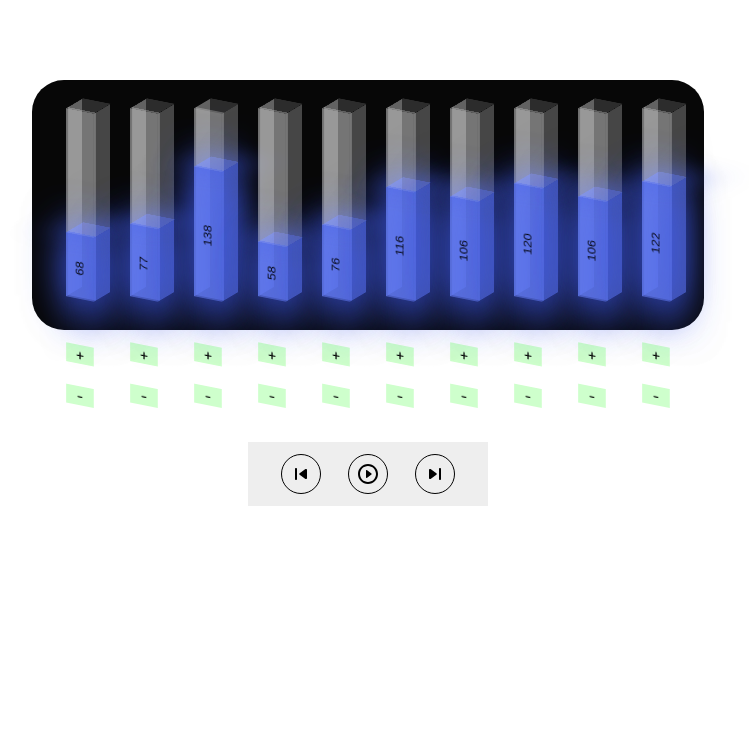
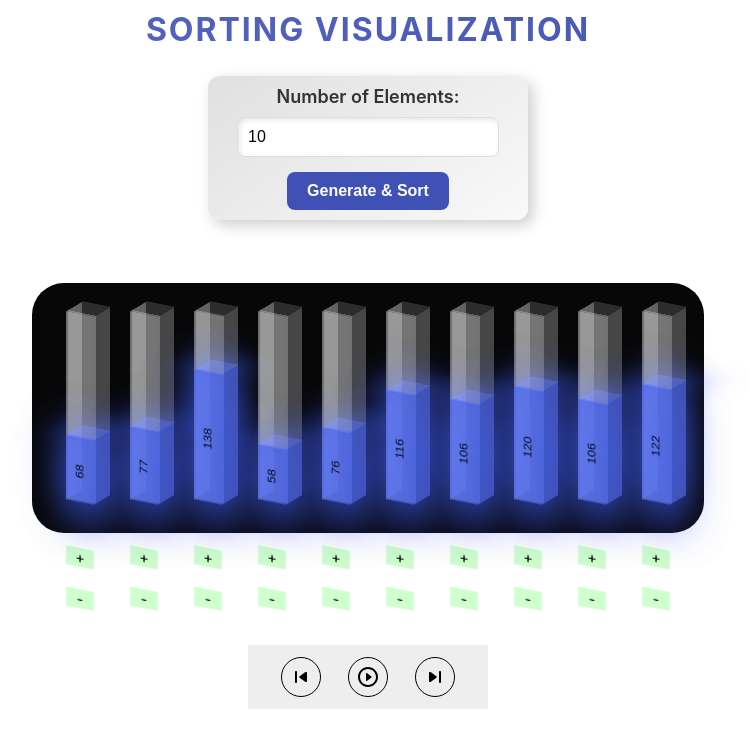
Before and after one commit to mishra-naveen-dev/Sorting_Visualization, a React (Create React App) app: page / in a window 1280 px wide. Shown: the top 748 px of the page, without its empty margins (272-1021 px from the left). Built offline with nearby package versions, Linux system fonts and the light colour scheme.

Commit message:
input function added

```diff
--- a/src/App.css
+++ b/src/App.css
@@ -1,5 +1,18 @@
 .App {
   text-align: center;
+}
+.heading {
+  font-size: 2em;
+  color: #3f51b5;
+  text-align: center;
+  margin-top: 10px;
+  font-weight: bold;
+  text-transform: uppercase;
+  letter-spacing: 2px;
+  background: linear-gradient(to right, #5c6bc0, #3f51b5);
+  -webkit-background-clip: text;
+  color: transparent;
+  padding-bottom: 6px;
 }
 
 .frame {
@@ -10,7 +23,7 @@
 }
 
 .container {
-  margin: 5em 0;
+  margin: 3em 0;
   margin-bottom: 2em;
   display: flex;
   justify-content: center;
@@ -57,7 +70,7 @@
   align-items: center; /* Center buttons vertically */
 }
 
-.control-pannel {
+.control-panel {
   display: flex;
   justify-content: center;
   align-items: center;
@@ -66,3 +79,62 @@
 
 .panel {
 }
+
+.input-panel {
+  display: flex;
+  flex-direction: column;
+  align-items: center;
+  justify-content: center;
+  padding: 10px;
+  background: linear-gradient(145deg, #e0e0e0, #f9f9f9);
+  border-radius: 12px;
+  box-shadow: 5px 5px 15px rgba(0, 0, 0, 0.2);
+  width: 300px;
+  margin: 15px auto;
+}
+
+.input-panel label {
+  font-size: 18px;
+  font-weight: 600;
+  color: #333;
+  margin-bottom: 10px;
+}
+
+.input-panel input[type="number"] {
+  padding: 10px;
+  font-size: 16px;
+  width: 80%;
+  border-radius: 8px;
+  border: 1px solid #ddd;
+  outline: none;
+  box-shadow: inset 2px 2px 5px rgba(0, 0, 0, 0.1);
+  transition: all 0.3s ease;
+  margin-bottom: 15px;
+}
+
+.input-panel input[type="number"]:focus {
+  border-color: #3f51b5;
+  box-shadow: inset 2px 2px 10px rgba(63, 81, 181, 0.2);
+}
+
+.input-panel button {
+  padding: 10px 20px;
+  font-size: 16px;
+  font-weight: bold;
+  color: #fff;
+  background-color: #3f51b5;
+  border: none;
+  border-radius: 8px;
+  cursor: pointer;
+  transition: background-color 0.3s ease, box-shadow 0.3s ease;
+}
+
+.input-panel button:hover {
+  background-color: #5c6bc0;
+  box-shadow: 2px 2px 10px rgba(63, 81, 181, 0.3);
+}
+
+.input-panel button:focus {
+  outline: none;
+  box-shadow: 0 0 0 4px rgba(63, 81, 181, 0.4);
+}
--- a/src/App.js
+++ b/src/App.js
@@ -18,25 +18,43 @@ class App extends Component {
     colorKey: [], // stores color information for each array element
     colorSteps: [], // stores the color changes during sorting
     currentStep: 0, // keeps track of the current step of the sorting process
-    count: 10, // number of elements in the array
+    count: 10, // default number of elements
     delay: 10, // delay between each step in milliseconds
     algorithm: "Bubble Sort", // selected sorting algorithm
     timeouts: [], // stores timeouts for each step of the animation
+    userCount: 10, // to store user input for the number of elements
   };
 
   ALGORITHM = {
     'Bubble Sort': BubbleSort,
   }
 
+  // This method runs when the component is mounted
   componentDidMount() {
     this.generateRandomArray();
   }
 
+  // Handle change of user input for the number of elements
+  handleInputChange = (event) => {
+    this.setState({
+      userCount: parseInt(event.target.value) || 0, // handle non-numeric input gracefully
+    });
+  };
+
+  // Handle button click to start sorting based on user input
+  handleSortClick = () => {
+    this.setState({ count: this.state.userCount }, () => {
+      this.generateRandomArray();
+    });
+  };
+
+  // Generates steps for the sorting process
   generateSteps = () => {
     let array = this.state.array.slice();
     let steps = this.state.arraSteps.slice();
     let colorSteps = this.state.colorSteps.slice();
 
+    // Use the selected algorithm to generate sorting steps
     this.ALGORITHM[this.state.algorithm](array, 0, steps, colorSteps);
 
     this.setState({
@@ -45,11 +63,13 @@ class App extends Component {
     });
   };
 
+  // Clears all timeouts
   clearTimeouts = () => {
     this.state.timeouts.forEach((timeout) => clearTimeout(timeout));
     this.setState({ timeouts: [] });
   };
 
+  // Resets the color keys to default (gray or uncolored)
   clearColorKey = () => {
     let blankKey = new Array(this.state.count).fill(0);
     this.setState({
@@ -58,10 +78,12 @@ class App extends Component {
     });
   };
 
+  // Generates a random number between min and max
   generateRandomNumber = (min, max) => {
     return Math.floor(Math.random() * (max - min) + min);
   };
 
+  // Generates a random array and sets initial steps
   generateRandomArray = () => {
     this.clearTimeouts();
     this.clearColorKey();
@@ -79,11 +101,12 @@ class App extends Component {
         currentStep: 0,
       },
       () => {
-        this.generateSteps();
+        this.generateSteps(); // Generate sorting steps after setting the array
       }
     );
   };
 
+  // Updates the array based on user input and regenerates steps
   changeArray = (index, value) => {
     let arr = this.state.array;
     arr[index] = value;
@@ -99,30 +122,31 @@ class App extends Component {
     );
   };
 
-  // Update previousStep method
+  // Go to the previous step of the sorting process
   previousStep = () => {
     let currentStep = this.state.currentStep;
     if (currentStep === 0) return;
     currentStep -= 1;
-    this.setState({
+    this.setStep({
       currentStep: currentStep,
-      array: this.state.arraSteps[currentStep],
+      array: this.state.arraySteps[currentStep],
       colorKey: this.state.colorSteps[currentStep]
     });
   };
 
-  // Update nextStep method
+  // Go to the next step of the sorting process
   nextStep = () => {
     let currentStep = this.state.currentStep;
-    if (currentStep >= this.state.arraSteps.length - 1) return;
+    if (currentStep >= this.state.arraySteps.length - 1) return;
     currentStep += 1;
     this.setState({
       currentStep: currentStep,
-      array: this.state.arraSteps[currentStep],
+      array: this.state.arraySteps[currentStep],
       colorKey: this.state.colorSteps[currentStep]
     });
   };
 
+  // Starts the sorting animation
   start = () => {
     let steps = this.state.arraSteps;
     let colorSteps = this.state.colorSteps;
@@ -132,13 +156,14 @@ class App extends Component {
     let timeouts = [];
     let i = 0;
 
+    // Loop through steps and set timeouts for each step
     while (i < steps.length - this.state.currentStep) {
       let timeout = setTimeout(() => {
         let currentStep = this.state.currentStep;
         this.setState({
-          array: steps[currentStep],
-          colorKey: colorSteps[currentStep],
-          currentStep: currentStep + 1,
+          array: steps[currentStep], // Update array for the current step
+          colorKey: colorSteps[currentStep], // Update color for the current step
+          currentStep: currentStep + 1, // Move to the next step
         });
       }, this.state.delay * i);
 
@@ -146,22 +171,25 @@ class App extends Component {
       i++;
     }
 
+    // Store timeouts to be able to clear them later
     this.setState({ timeouts });
   };
 
   render() {
+    // Create Bar components for each value in the array
     let bars = this.state.array.map((value, index) => {
       return (
         <Bar
           key={index}
           index={index}
           length={value}
-          color={this.state.colorKey[index]}
+          color={this.state.colorKey[index]} // Assign color from colorKey
           changeArray={this.changeArray}
         />
       );
     });
 
+    // Determine whether to show the Play or Reset button
     let playButton;
     if (this.state.arraSteps.length === this.state.currentStep) {
       playButton = (
@@ -179,12 +207,25 @@ class App extends Component {
 
     return (
       <div className="App">
+        <h1 className="heading">Sorting Visualization</h1>
+        <div className="input-panel">
+
+          <label>Number of Elements: </label>
+          <input
+            type="number"
+            value={this.state.userCount}
+            onChange={this.handleInputChange}
+            min="1"
+          />
+          <button onClick={this.handleSortClick}>Generate & Sort</button>
+        </div>
+
         <div className="frame">
           <div className="barsDiv container card">
             {bars}
           </div>
         </div>
-        <div className="control-pannel">
+        <div className="control-panel">
           <div className="control-buttons">
             <button className="controller" onClick={this.previousStep}>
               <Backward />
@@ -195,7 +236,7 @@ class App extends Component {
             </button>
           </div>
         </div>
-        <div className="pannel"></div>
+        <div className="panel"></div>
       </div>
     );
   }
```
